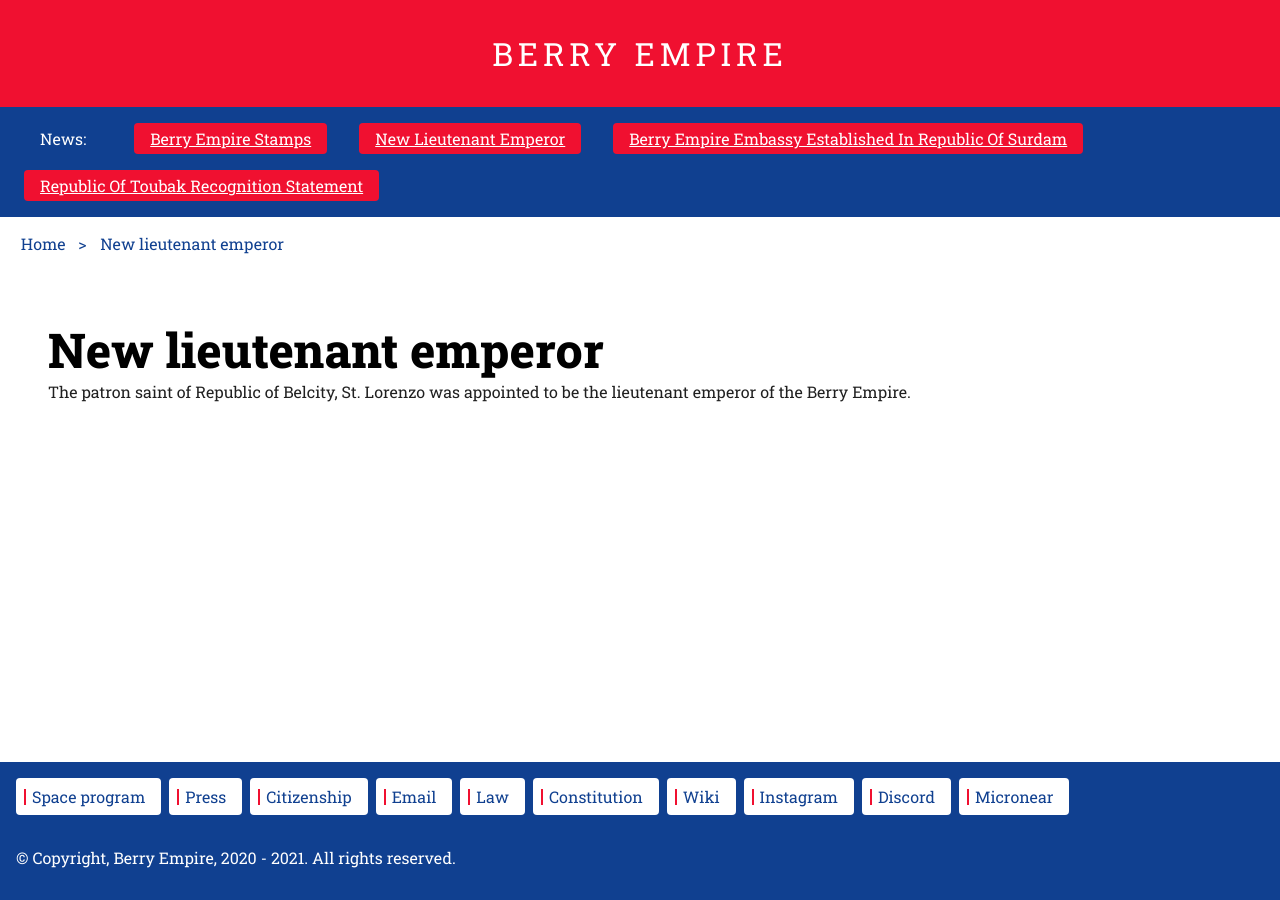
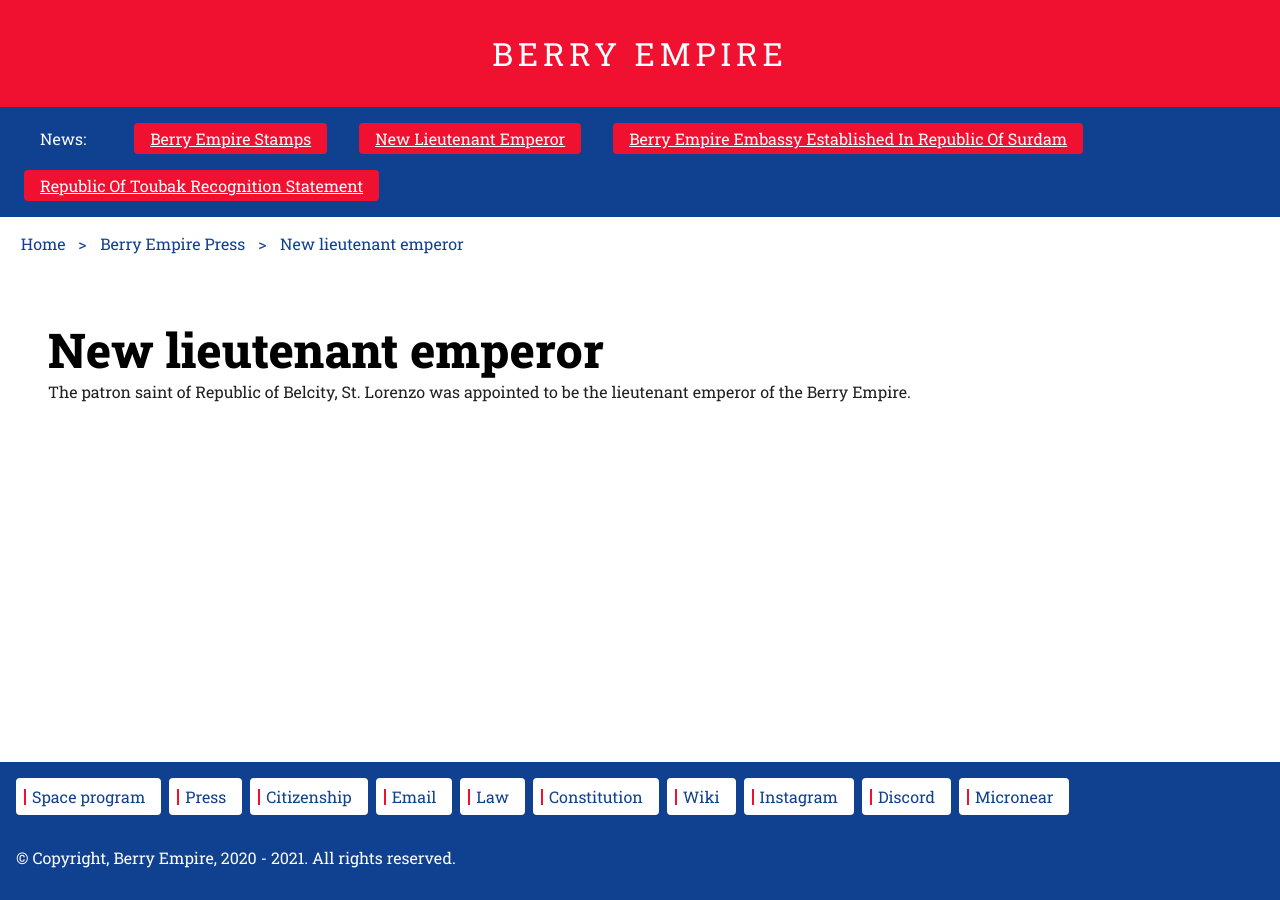
Before and after one commit to berryempire/berryempire.github.io, a Jekyll site: the page built from _posts/2021-12-24-new-lieutenant-emperor.md, in a window 1280 px wide. Built offline with Jekyll 4.4.1, drawn with Linux system fonts in a browser that asks for light colours; our own code applies the rules of GitHub Pages for plain Markdown files.

Commit message:
Update breadcrumbs.html

```diff
--- a/_includes/breadcrumbs.html
+++ b/_includes/breadcrumbs.html
@@ -1,6 +1,7 @@
 {% assign crumbs = page.url | remove:'/index.html' | split: '/' %}
 <a href="/">Home</a>
 {% if page.path contains '_posts' %}
+    <a href="/press">Berry Empire Press</a>
     <a href="{{page.url}}">{{ page.title | replace:'-',' ' | remove:'.html' | capitalize }}</a>
 {% else %}
     {% for crumb in crumbs offset: 1 %}
```
